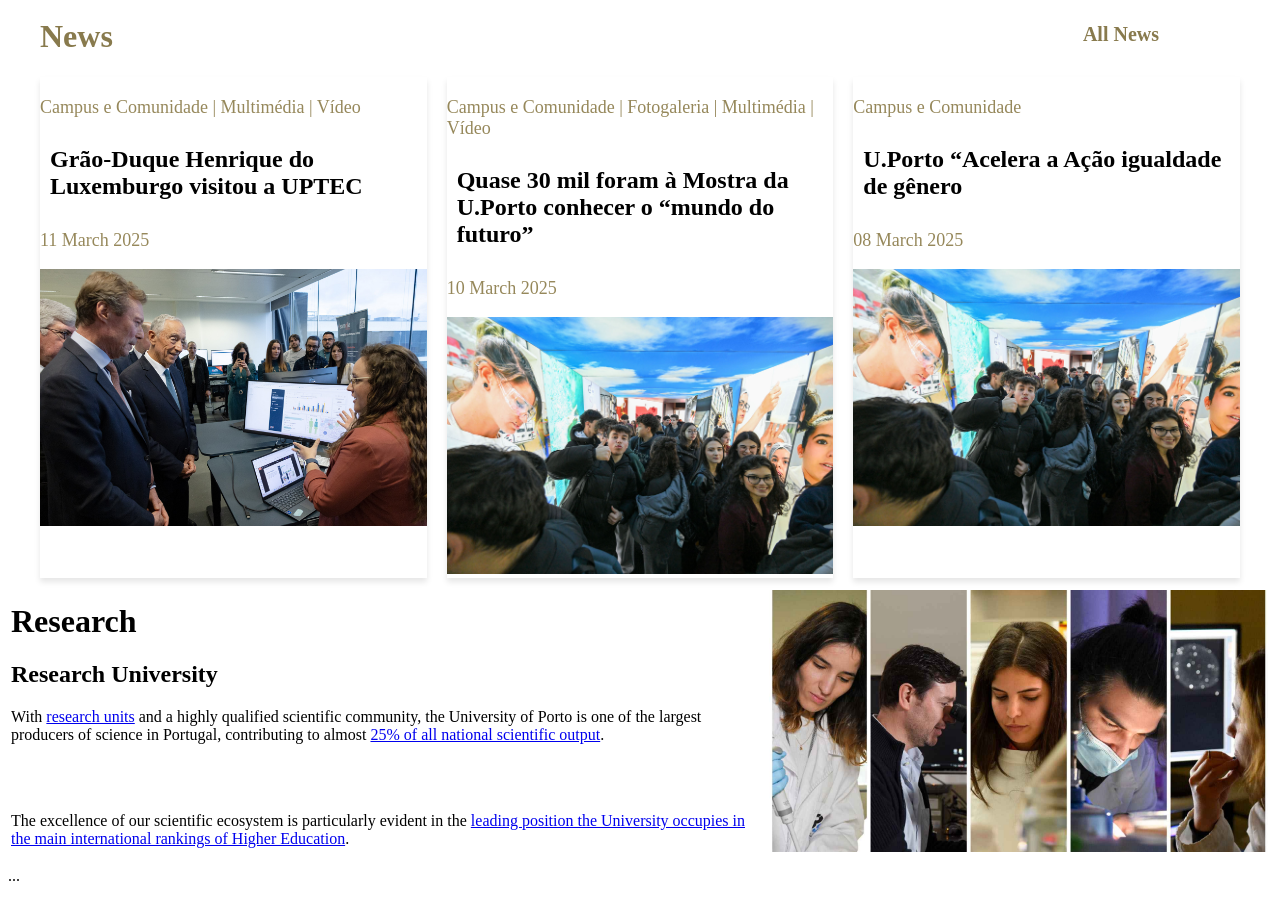
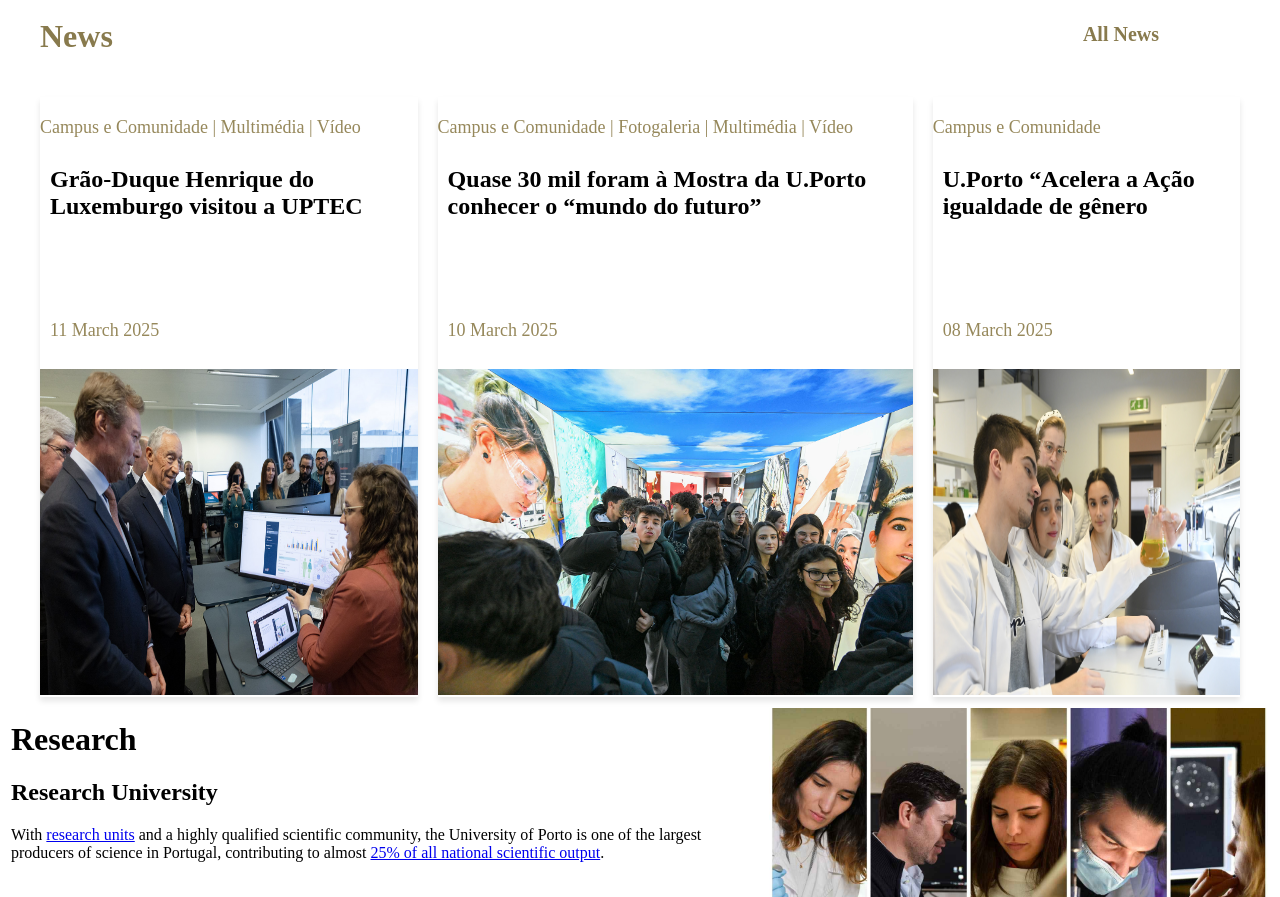
Before and after one commit to caleb-tuyisingize/ignite, a plain HTML site: page university-portal/index.html in a window 1280 px wide. Shown: the part 5783-6680 px from the top of the page. Drawn offline with Linux system fonts and the light colour scheme.

Commit message:
all about second mainly done well

```diff
--- a/university-portal/css/style.css
+++ b/university-portal/css/style.css
@@ -27,12 +27,31 @@
 .news-card {
     background: white;
     box-shadow: 0 4px 6px rgba(0, 0, 0, 0.1);
-    flex: 1;
-}
-.news-card img {
-    width: 100%;
+    height: 600px;
+    margin-top: 20px;
 
 }
+.image-conatainer
+{
+
+    height: 63.5%;
+    margin-top: 80px;
+}
+.news-card .image-conatainer img
+{
+   position:relative;
+   width: 100%;
+   height: 85.8%;
+  flex:1;
+
+
+}
+.news-card .date123
+{
+   padding: 10px 10px;
+   margin-top: 10px;
+}
+
 .news-card h3 {
     margin: 10px 0;
     font-size: 24px;
@@ -44,6 +63,7 @@
     font-size: 18px;
     margin-top: 20px;
 }
+
 .news-card h3 a {
     text-decoration: none;
     color: black;
--- a/university-portal/index.html
+++ b/university-portal/index.html
@@ -155,20 +155,31 @@
             <div class="news-card">
                 <p>Campus e Comunidade | Multimédia | Vídeo</p>
                 <h3><a href="#">Grão-Duque Henrique do Luxemburgo visitou a UPTEC</a></h3>
-                <p>11 March 2025</p>
-                <img src="img/visita1.jpeg" alt="News Image">
+
+                <div class="image-conatainer">
+                    <p class="date123">11 March 2025</p>
+                <img src="img/visita1.jpeg" alt="News Image"></div>
             </div>
+
             <div class="news-card">
                 <p>Campus e Comunidade | Fotogaleria | Multimédia | Vídeo</p>
                 <h3><a href="#">Quase 30 mil foram à Mostra da U.Porto conhecer o “mundo do futuro”</a></h3>
-                <p>10 March 2025</p>
+
+                <div class="image-conatainer">
+                    <p class="date123">10 March 2025</p>
                 <img src="img/visita2.jpeg" alt="News Image">
+               </div>
             </div>
+
             <div class="news-card">
                 <p>Campus e Comunidade</p>
                 <h3><a href="#">U.Porto “Acelera a Ação igualdade de gênero</a></h3>
-                <p>08 March 2025</p>
-                <img src="img/visita2.jpeg" alt="News Image">
+
+                <div class="image-conatainer">
+                    <p class="date123">08 March 2025</p>
+
+                <img src="img/visita3.jpeg" alt="News Image"> </div>
+            </div>
             </div>
         </div>
     </div>
```
